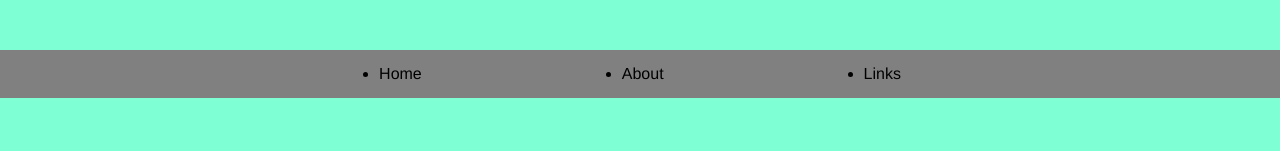
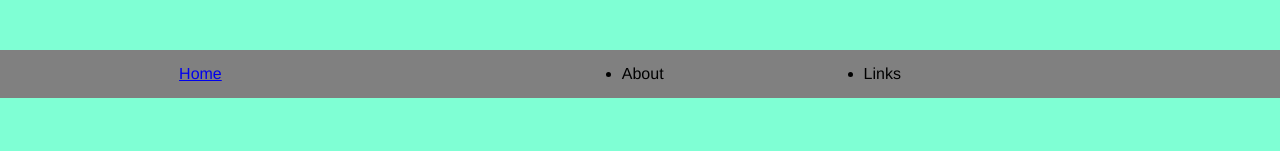
Before and after one commit to keoshaug/flatironFrontEndPhase2ReactProject, a React (Vite) app: page / in a window 1280 px wide. Shown: the top 151 px of the page. Built offline with nearby package versions, Linux system fonts and the light colour scheme; data requests are answered from the project's data file.

Commit message:
fixing home on navbar

```diff
--- a/src/App.jsx
+++ b/src/App.jsx
@@ -9,14 +9,14 @@ import Links from './components/Links';
 import './App.css';
 import { Component } from 'react';
 import { Route, Routes } from 'react-router-dom';
-import './index.jsx';
+import root from '.';
 
 
 function App() {
 
   switch(window.location.pathname) {
 
-    case "./":
+    case "./Main":
       Component = Home
     break;
     case "./About":
@@ -43,11 +43,13 @@ function App() {
   return (
     <main className="App">
       <Navbar/>
+
         <Routes>
           <Route path='./Header' element={<Header/>}></Route>
           <Route path='./About' element={<About/>}></Route>
           <Route path='./Links' element={<Links/>}></Route>
         </Routes>
+
       <Header />
       <NewCardForm
        onAddQuote={handleAddQuote}
--- a/src/components/Navbar.jsx
+++ b/src/components/Navbar.jsx
@@ -3,9 +3,7 @@ import "./Navbar.css";
 
 
 function CustomLink({href, children,...props}) {
-
-
-    const path = window.location.pathname
+  const path = window.location.pathname
 
     return(
 
@@ -17,13 +15,13 @@ function CustomLink({href, children,...props}) {
 
 const Navbar = () => {
 
-
+  const path = window.location.pathname
   return (
     <>
     <nav className='navBar'>
+        <a href='./Header'>Home</a>
         <ul className='nav-ul'>
             <div className='nav-li'>
-            <CustomLink href='./Header'>Home</CustomLink>
             </div>
             <div className='nav-li'>
             <CustomLink  href='./About'>About</CustomLink>
--- a/src/index.jsx
+++ b/src/index.jsx
@@ -14,4 +14,5 @@ root.render(
     </React.StrictMode>
 );
 
-// reportWebVitals();
+// reportWebVitals()
+export default root;
```
